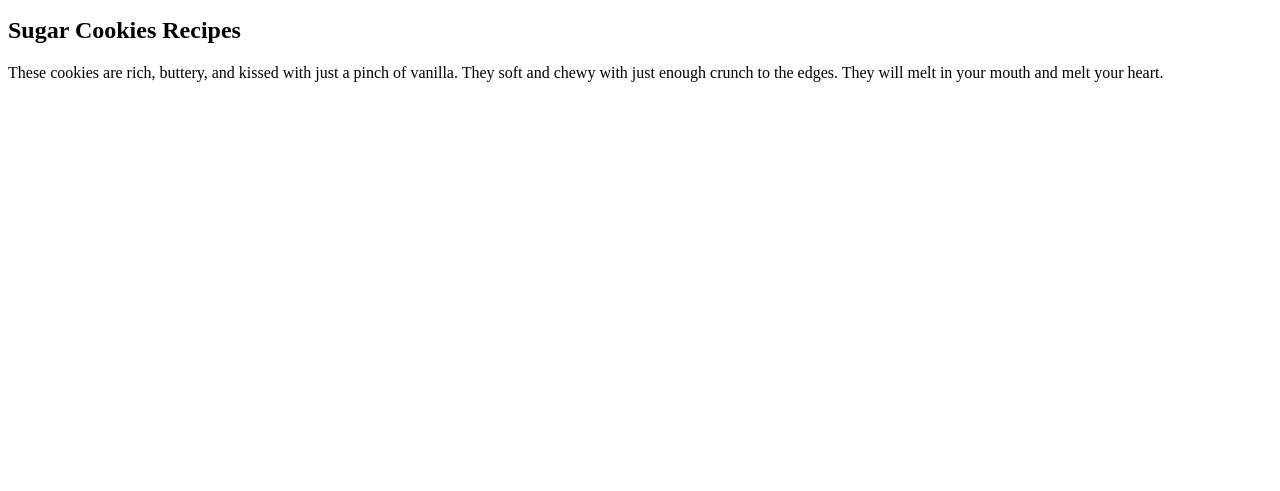
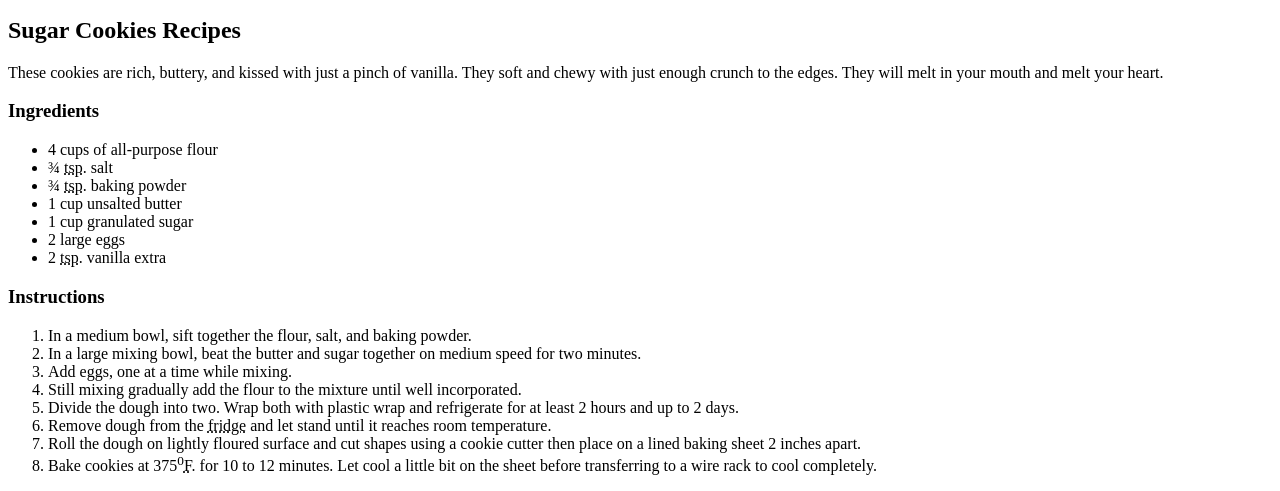
Before and after one commit to eford05/odin-recipes, a plain HTML site: page recipes/sugar-cookies.html in a window 1280 px wide. Shown: the part 439-930 px from the top of the page. Before the commit the page ends 800 px from the top, so only its background shows below. Drawn offline with Linux system fonts and the light colour scheme.

Commit message:
add ingredient and instruction headings, add appropriate unordered and ordered lists

```diff
--- a/recipes/sugar-cookies.html
+++ b/recipes/sugar-cookies.html
@@ -37,6 +37,53 @@
           vanilla. They soft and chewy with just enough crunch to the edges.
           They will melt in your mouth and melt your heart.
         </p>
+
+        <!-- Add Headings for Ingredients -->
+        <h3>Ingredients</h3>
+        <!-- Unordered List of Ingredienst -->
+        <ul>
+          <li>4 cups of all-purpose flour</li>
+          <li>&#190; <abbr title="teaspoon">tsp</abbr>. salt</li>
+          <li>&#190; <abbr title="teaspoon">tsp</abbr>. baking powder</li>
+          <li>1 cup unsalted butter</li>
+          <li>1 cup granulated sugar</li>
+          <li>2 large eggs</li>
+          <li>2 <abbr title="teaspoon">tsp</abbr>. vanilla extra</li>
+        </ul>
+
+        <!-- Add Headings for Instructions -->
+        <h3>Instructions</h3>
+        <ol>
+          <li>
+            In a medium bowl, sift together the flour, salt, and baking powder.
+          </li>
+          <li>
+            In a large mixing bowl, beat the butter and sugar together on medium
+            speed for two minutes.
+          </li>
+          <li>Add eggs, one at a time while mixing.</li>
+          <li>
+            Still mixing gradually add the flour to the mixture until well
+            incorporated.
+          </li>
+          <li>
+            Divide the dough into two. Wrap both with plastic wrap and
+            refrigerate for at least 2 hours and up to 2 days.
+          </li>
+          <li>
+            Remove dough from the <abbr title="refrigerator">fridge</abbr> and
+            let stand until it reaches room temperature.
+          </li>
+          <li>
+            Roll the dough on lightly floured surface and cut shapes using a
+            cookie cutter then place on a lined baking sheet 2 inches apart.
+          </li>
+          <li>
+            Bake cookies at 375<sup>0</sup><abbr title="fahrenheit">F</abbr>.
+            for 10 to 12 minutes. Let cool a little bit on the sheet before
+            transferring to a wire rack to cool completely.
+          </li>
+        </ol>
       </article>
     </main>
   </body>
```
